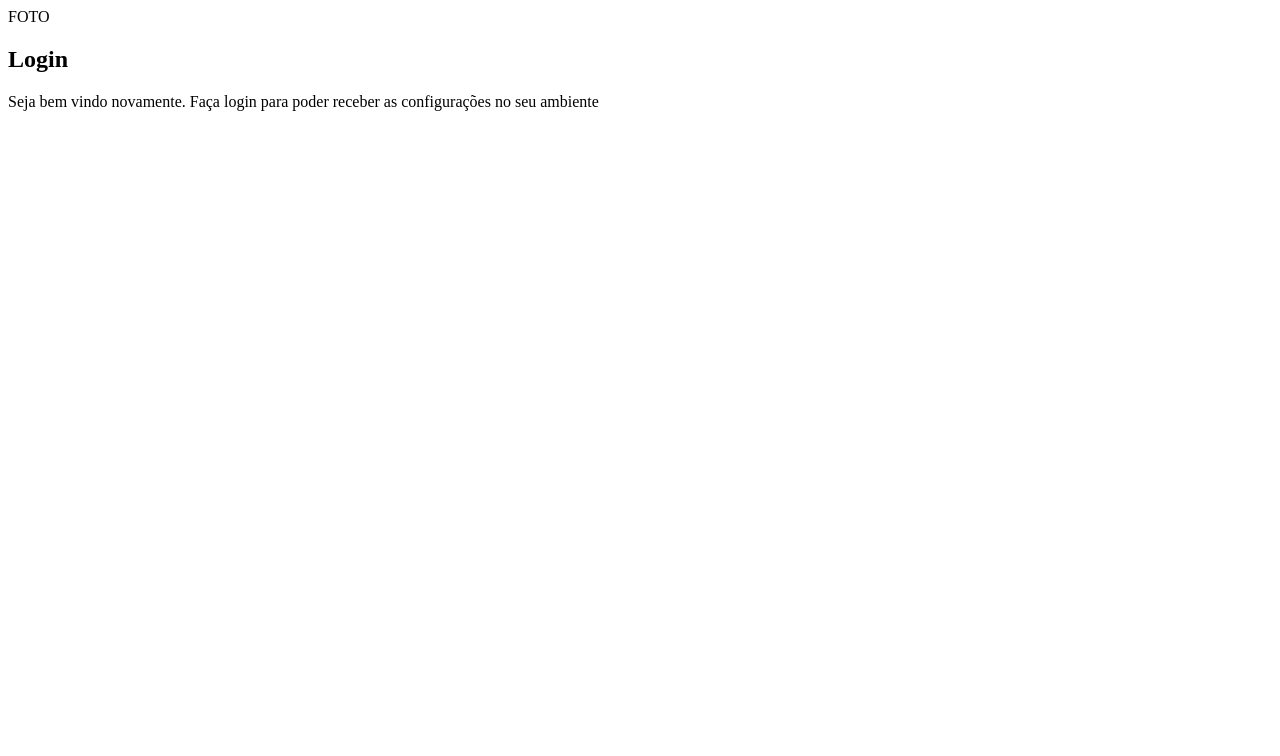
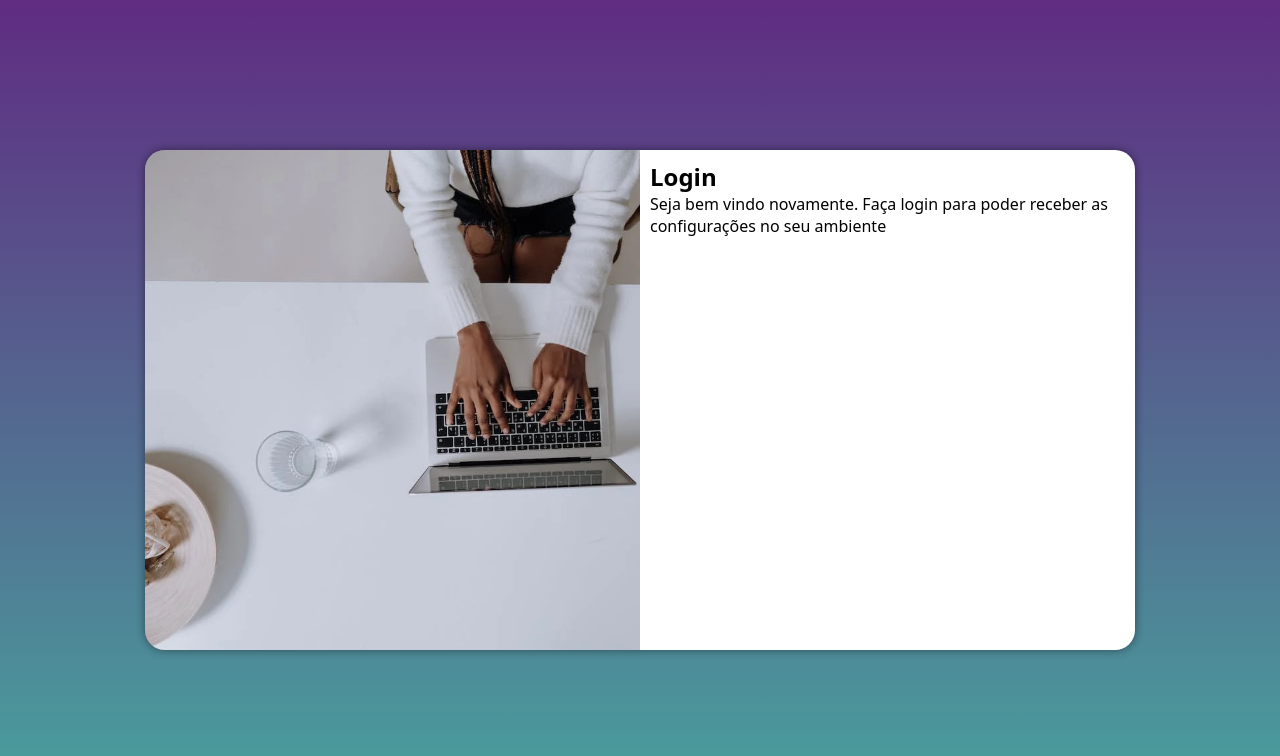
Before and after one commit to romulodamazio/Projeto-Login, a plain HTML site: page index.html in a window 1280 px wide. Drawn offline with Linux system fonts and the light colour scheme.

Commit message:
Media-queries para outras telas

```diff
--- a/estilos/style.css
+++ b/estilos/style.css
@@ -1,3 +1,64 @@
-@charset "UTF-8"
+@charset "UTF-8";
 
 /*PALETA DE CORES*/
+
+*{
+
+    font-family: system-ui, -apple-system, BlinkMacSystemFont, 'Segoe UI', Roboto, Oxygen, Ubuntu, Cantarell, 'Open Sans', 'Helvetica Neue', sans-serif;
+
+padding: 0px;
+margin: 0px;
+box-sizing: border-box;
+}
+
+body, html{
+
+background-color: #5f2c82;
+height: 100vh;
+width: 100vw;
+}
+
+
+main{
+
+    position: relative;
+    width: 100vw;
+    height: 100vh;
+
+}
+section#login{
+position: absolute;
+top: 50%;
+left:50%;
+transform: translate(-50%, -50%);
+overflow: hidden;
+box-shadow: 0px 0px 10px rgba(0, 0, 0, 0.459);
+
+
+background-color: white;
+width: 250px;
+height: 500px;
+border-radius: 20px;
+
+transition: width .3s, height .3s;
+transition-timing-function: ease;
+
+
+}
+
+section#login > div#imagem {
+
+
+    display: block;
+    background: #5f2c82 url(../imagens/metal.jpeg) no-repeat;
+    background-size: cover;
+    background-position: left bottom;
+    height:200px;
+}
+
+section#login > div#formulario{
+
+    display: block;
+    padding: 10px;
+
+}
--- a/index.html
+++ b/index.html
@@ -6,7 +6,8 @@
     <meta name="viewport" content="width=device-width, initial-scale=1.0">
     <title>Projeto Login </title>
     <link rel="stylesheet" href="estilos/style.css">
-    <link rel="stylesheet" href="mobile-first/style.css">
+    <link rel="stylesheet" href="media-queries/style.css">
+
 </head>
 <body>
 
@@ -15,7 +16,7 @@
 <section id="login">
 
 <div id="imagem">
-    FOTO
+
 
 
 </div>
--- /dev/null
+++ b/media-queries/style.css
@@ -0,0 +1,63 @@
+@charset "UTF-8";
+
+
+@media screen and (min-width: 768px) and ( max-width: 992px ) {
+
+    body{
+
+        background-image: linear-gradient(to top, #49a09d, #5f2c82);
+    }
+    section#login{
+
+
+        width: 80vw;
+
+
+    }
+
+}
+
+section#login > div#imagem {
+    float: left;
+    width: 30%;
+    height: 100%;
+
+
+
+}
+
+
+section#login > div#formulario {
+
+    float: right;
+    width: 70%;
+}
+ @media screen and ( min-width: 992px) {
+    body{
+
+        background-image: linear-gradient(to top, #49a09d, #5f2c82);
+    }
+
+    section#login {
+        width: 990px;
+
+
+    }
+    section#login > div#imagem {
+        width: 950px;
+        float: left;
+        width: 50%;
+        height: 100%;
+
+
+    }
+
+
+    section#login > div#formulario {
+        float: right;
+        width: 50%;
+
+
+
+    }
+ }
--- a/mobile-first/style.css
+++ /dev/null
@@ -1,6 +0,0 @@
-@charset "UTF-8"
-
-@media screen and (width:720px) {
-
-
-}
```
Also changed, not shown: imagens/metal.jpeg (renamed from imagens/pexels-photo-5076531.jpeg).
